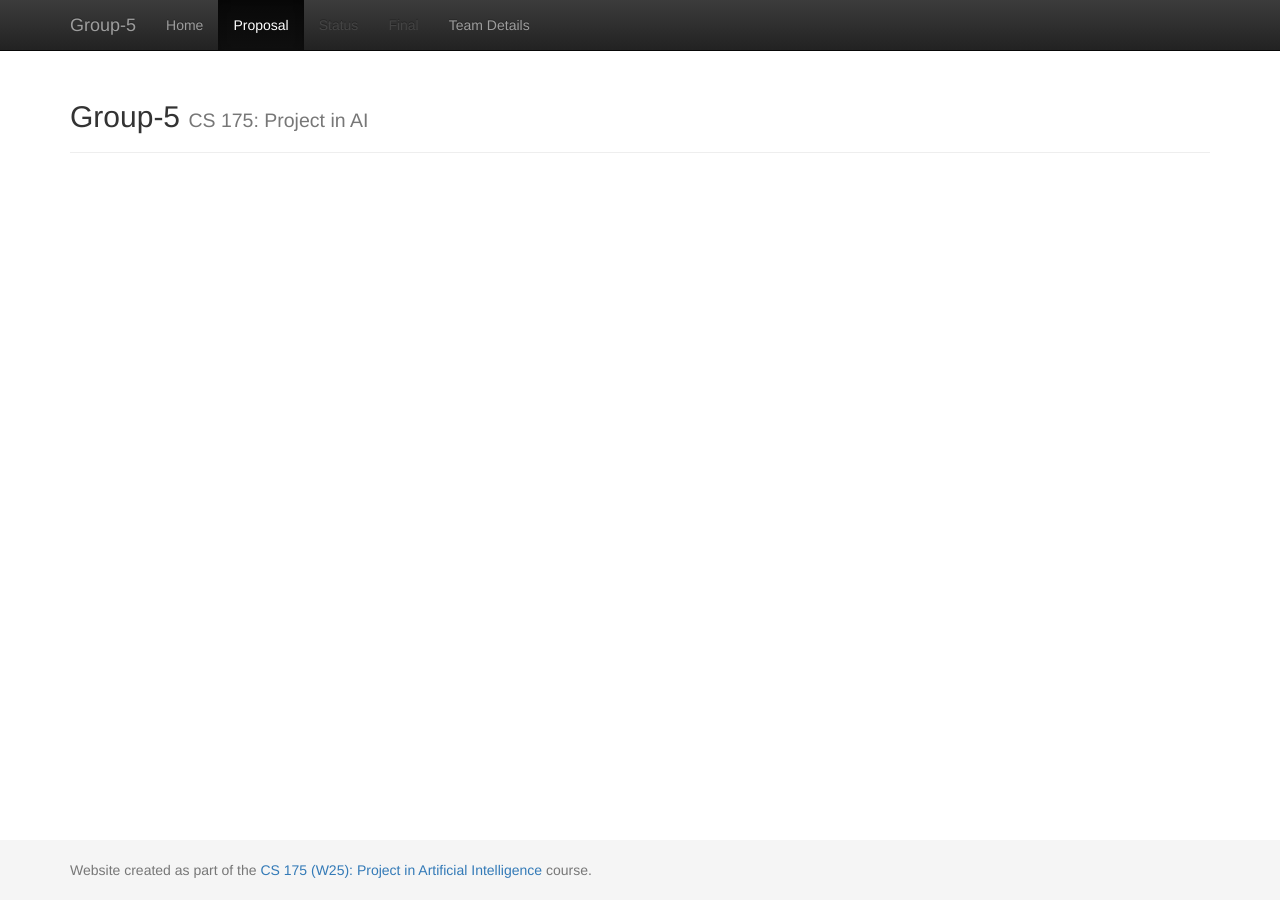
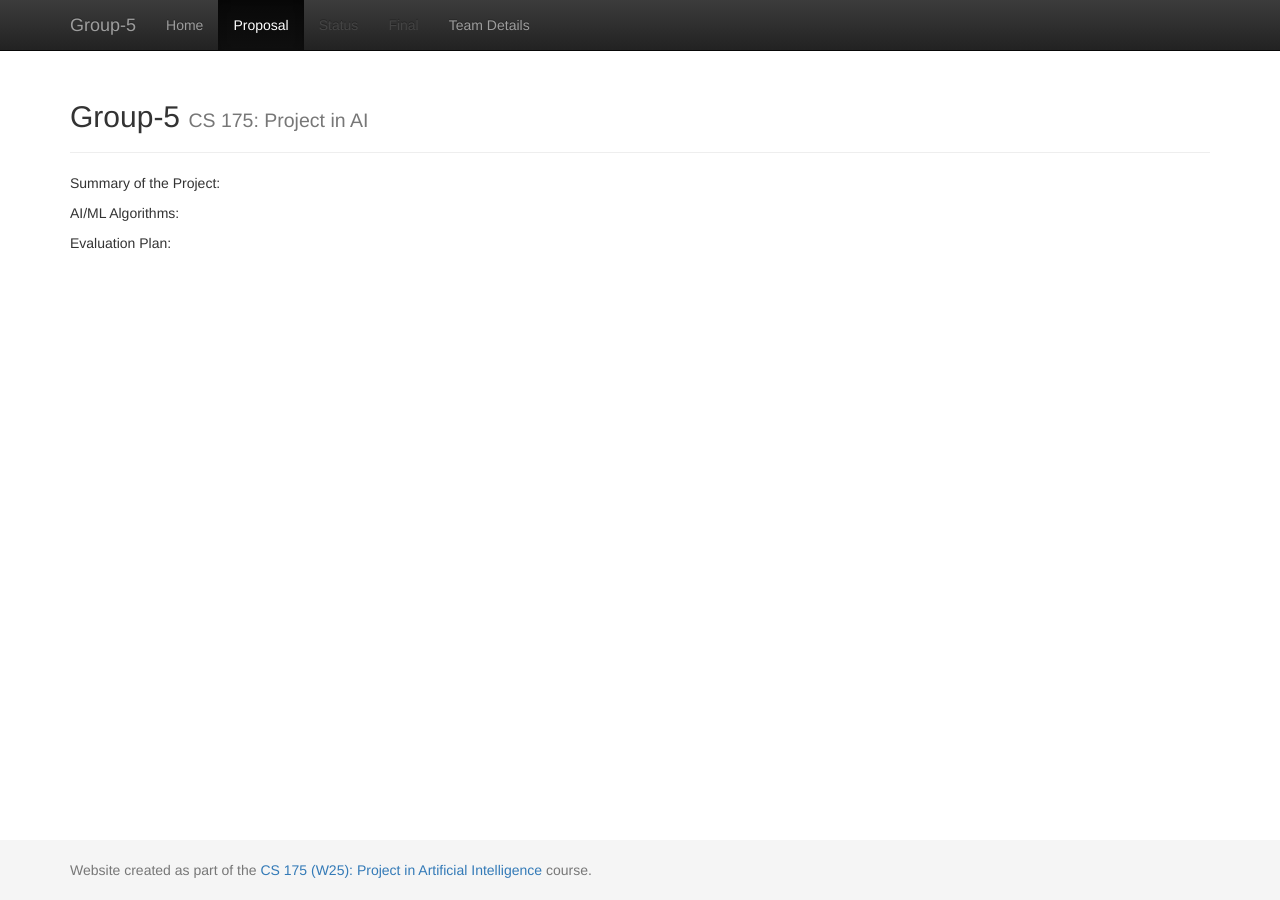
Before and after one commit to Xiaoli-Catherine/ChessBots, a Jekyll site: the page built from docs/proposal.md, in a window 1280 px wide. Built offline with Jekyll 4.4.1, drawn with Linux system fonts in a browser that asks for light colours.

Commit message:
Update proposal.md

```diff
--- a/docs/proposal.md
+++ b/docs/proposal.md
@@ -2,3 +2,9 @@
 layout: default
 title: Proposal
 ---
+
+Summary of the Project:
+
+AI/ML Algorithms:
+
+Evaluation Plan:
```
